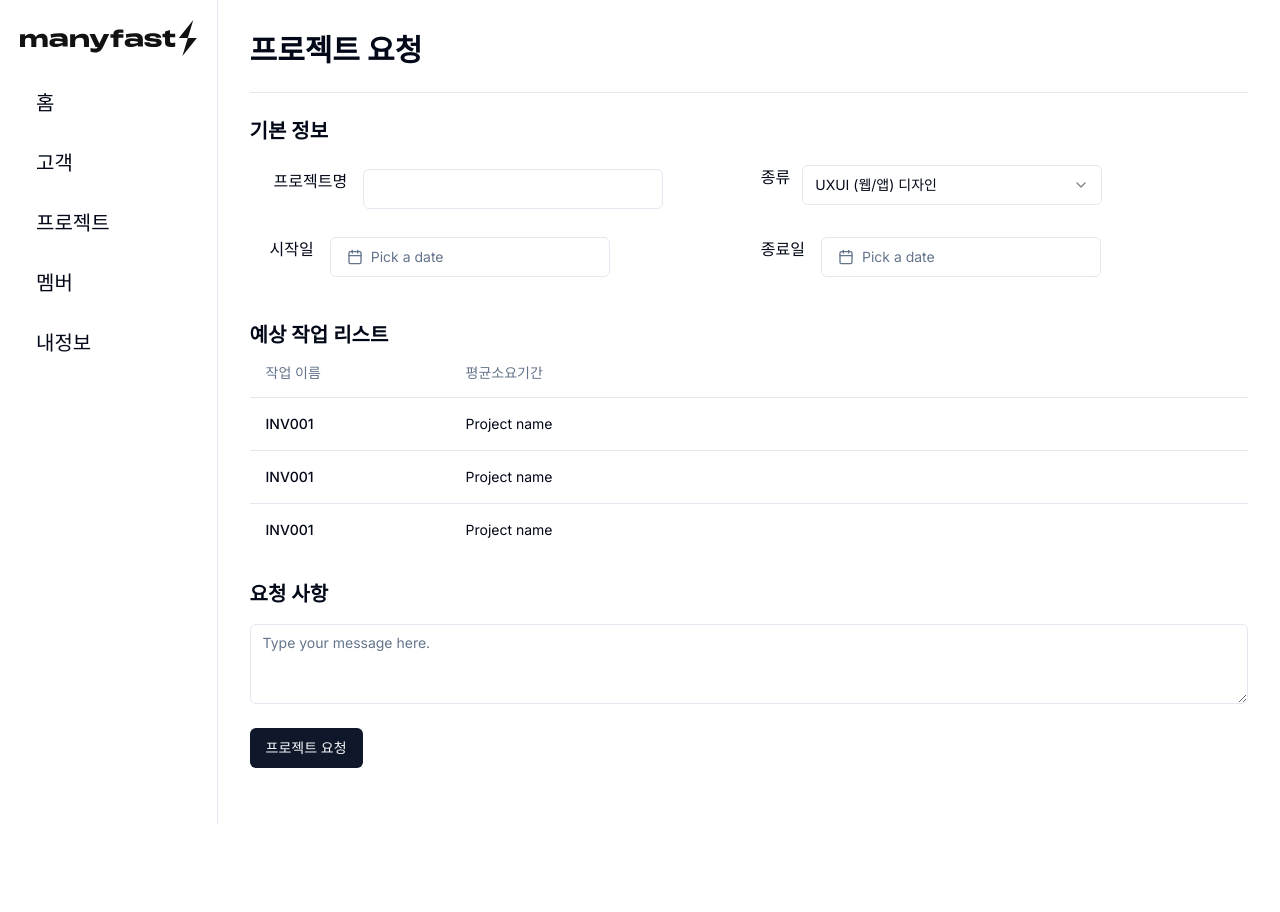
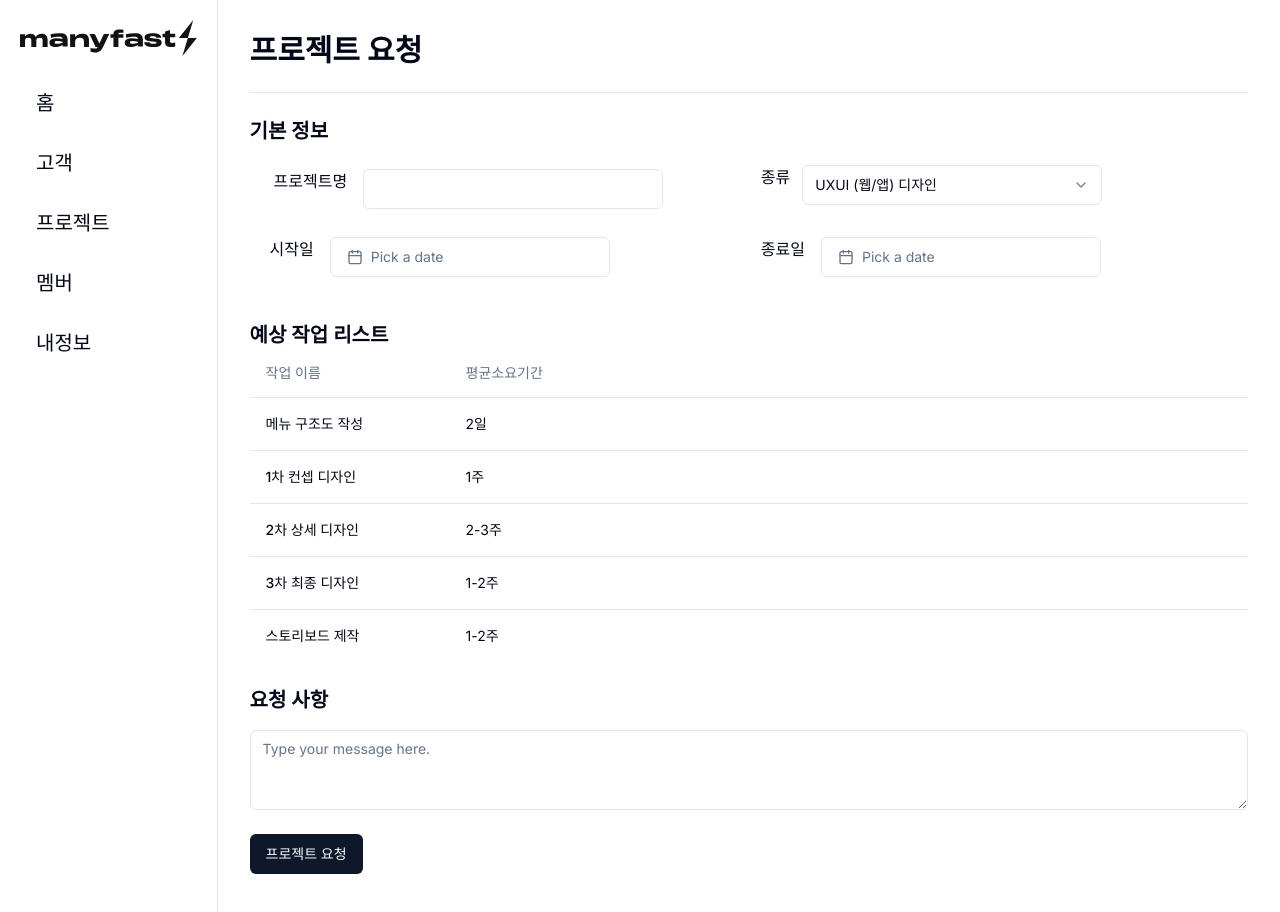
Before and after one commit to leolap-tony/manifast-test, a Next.js app: page /project/request in a window 1280 px wide. Shown: the top 912 px of the page. Before the commit the page ends 824 px from the top, so only its background shows below. Built offline with nearby package versions, Linux system fonts and the light colour scheme.

Commit message:
feat: 프로젝트 생성기능 추가

```diff
--- a/app/project/[pid]/page.tsx
+++ b/app/project/[pid]/page.tsx
@@ -46,7 +46,7 @@ const page = async ({ params }: { params: { pid: string}}) => {
           <div className='text-lg'>30% 요청됨</div>
           <div className='text-lg'>2024.06.08 - 2024.06.18 (예정)</div>
         </div>
-        <Progress value={30}/>
+        <Progress value={30} className='[&>*]:bg-pink-500'/>
       </div>
 
       <Tabs defaultValue="thread" className="">
--- /dev/null
+++ b/app/project/actions.ts
@@ -0,0 +1,38 @@
+'use server'
+
+import { auth } from '@/auth'
+import prisma from '@/db'
+import { revalidatePath } from 'next/cache'
+import { redirect } from 'next/navigation'
+
+export async function createProject(formData: FormData) {
+  const session = await auth()
+  const user = session?.user && await prisma.user.findUnique({
+    where:{
+      id:session.user.sub
+    }
+  })
+  if(!user?.groupId) return
+  let tasks = formData.get('tasks') as any
+  tasks = JSON.parse(tasks)
+  try {
+    const project = await prisma.project.create({
+      data: {
+        name: formData.get('projectName') as string,
+        groupId: user.groupId,
+        // request_startDate:formData.get('startDate') as string,
+        // request_endDate:formData.get('endDate') as string,
+        tasks:{
+          create: tasks.map((task:any)=>{
+            return {name:task.taskName,isMilestone:task.isMilestone}
+          })
+
+        }
+      }
+    })
+    revalidatePath(`/project/${project?.id}`)
+    redirect(`/project/${project?.id}`)
+  } catch (error) {
+    console.error('error in onboarding :',error)
+  }
+}
--- a/app/project/request/page.tsx
+++ b/app/project/request/page.tsx
@@ -33,15 +33,18 @@ import {
 } from "@/components/ui/popover"
 import { Calendar } from "@/components/ui/calendar"
 
+import { TASKS ,Task} from '@/data/tasks'
+import { createProject } from '../actions'
+
 
 
 const Page = () => {
-  const [ type, setType ] =useState<String>();
+  const [ type, setType ] =useState<String>('uiux');
   const [ startDate, setStartDate ] = useState<Date>();
   const [ endDate, setEndDate ] = useState<Date>();
 
   return (
-    <div className='flex flex-col gap-6 w-full p-8'>
+    <form action={createProject} className='flex flex-col gap-6 w-full p-8'>
       <h1 className='text-3xl font-bold'>프로젝트 요청</h1>
       <Separator/>
       <div className='flex flex-col'>
@@ -49,26 +52,26 @@ const Page = () => {
         <div className='grid grid-cols-1 lg:grid-cols-2 gap-4 p-4'>
           <div className='flex p-2 gap-4'>
             <div className=''>프로젝트명</div>
-            <Input className="w-[300px]"/>
+            <Input name='projectName' className="w-[300px]"/>
           </div>
           <div className='flex p-1 gap-3'>
             <div>종류</div>
-            <Select onValueChange={(value)=>setType(value)}>
+            <Select name='type' onValueChange={(value)=>setType(value)}>
               <SelectTrigger className="w-[300px]">
                 <SelectValue placeholder="UXUI (웹/앱) 디자인" />
               </SelectTrigger>
               <SelectContent>
-                <SelectItem value="light">UXUI (웹/앱) 디자인</SelectItem>
-                <SelectItem value="dark">브랜딩 디자인 (BX)</SelectItem>
-                <SelectItem value="system">랜딩페이지 디자인</SelectItem>
-                <SelectItem value="system2">콘텐츠 디자인 (SNS 피드/카드뉴스)</SelectItem>
-                <SelectItem value="system3">인쇄물 디자인 (명함) / 사이니지 디자인 (디지털 배너)</SelectItem>
-                <SelectItem value="system4">인쇄물 디자인 (리플랫/책자)</SelectItem>
-                <SelectItem value="system5">PPT 디자인</SelectItem>
-                <SelectItem value="system6">UX 리서치 </SelectItem>
-                <SelectItem value="system7">2D / 3D 모션 그래픽</SelectItem>
-                <SelectItem value="system8">3D 렌더링</SelectItem>
-                <SelectItem value="system9">직접 정의</SelectItem>
+                <SelectItem value="uiux">UXUI (웹/앱) 디자인</SelectItem>
+                <SelectItem value="branding">브랜딩 디자인 (BX)</SelectItem>
+                <SelectItem value="landingpage">랜딩페이지 디자인</SelectItem>
+                <SelectItem value="contents">콘텐츠 디자인 (SNS 피드/카드뉴스)</SelectItem>
+                <SelectItem value="print">인쇄물 디자인 (명함) / 사이니지 디자인 (디지털 배너)</SelectItem>
+                <SelectItem value="print">인쇄물 디자인 (리플랫/책자)</SelectItem>
+                <SelectItem value="ppt">PPT 디자인</SelectItem>
+                <SelectItem value="ux">UX 리서치 </SelectItem>
+                <SelectItem value="motiongraphic">2D / 3D 모션 그래픽</SelectItem>
+                <SelectItem value="rendering">3D 렌더링</SelectItem>
+                <SelectItem value="etc">직접 정의</SelectItem>
               </SelectContent>
             </Select>
           </div>
@@ -135,30 +138,27 @@ const Page = () => {
                 </TableRow>
             </TableHeader>
             <TableBody>
+              { TASKS[`${type}`]?.map( (task : Task) =>
                   <TableRow>
-                      <TableCell className="font-medium">INV001</TableCell>
-                      <TableCell>Project name</TableCell>
+                    <TableCell className="font-medium">{task.taskName}</TableCell>
+                    <TableCell>{task.time}</TableCell>
                   </TableRow>
-                    <TableRow>
-                      <TableCell className="font-medium">INV001</TableCell>
-                      <TableCell>Project name</TableCell>
-                    </TableRow>
-                    <TableRow>
-                      <TableCell className="font-medium">INV001</TableCell>
-                      <TableCell>Project name</TableCell>
-                    </TableRow>
+                )}
             </TableBody>
         </Table>
       </div>
       <div className='flex flex-col gap-4'>
         <h2 className='text-xl font-semibold'>요청 사항</h2>
-        <Textarea placeholder="Type your message here." id="message-2" />
+        <Textarea name='message' placeholder="Type your message here." id="message-2" />
       </div>
-      <Button asChild className='w-fit'>
-        <Link href="/project/test">프로젝트 요청</Link>
-      </Button>
-      <div>{type}</div>
-    </div>
+      <input type='hidden' name='startDate' value={JSON.stringify(startDate)}/>
+      <input type='hidden' name='endDate' value={JSON.stringify(endDate)}/>
+      <input type='hidden' name='tasks' value={JSON.stringify(TASKS[`${type}`])}/>
+      {TASKS[`${type}`].map((task:Task)=> <input type='hidden' name='tasklist' value={JSON.stringify(task)}/>)}
+      <Button className='w-fit'>프로젝트 요청</Button>
+      <div>{JSON.stringify(startDate)}</div>
+      <div>{JSON.stringify(endDate)}</div>
+    </form>
   )
 }
 
--- /dev/null
+++ b/data/tasks.ts
@@ -0,0 +1,325 @@
+interface Tasks {
+  [key: string]: any;
+  uiux:Task[],
+  branding:Task[],
+  landingpage:Task[],
+  contents:Task[],
+  print:Task[],
+  ppt:Task[],
+  ux:Task[],
+  motiongraphic:Task[],
+  rendering:Task[],
+
+}
+export interface Task {
+  milestone:boolean,
+  order:number,
+  taskName:string,
+  description:string
+  time:string
+}
+
+export const TASKS : Tasks ={
+  uiux:[{
+    milestone:true,
+    order:1,
+    taskName:'메뉴 구조도 작성',
+    description:'',
+    time:'2일',
+    },{
+      milestone:true,
+      order:1,
+      taskName:'1차 컨셉 디자인',
+      description:'',
+      time:'1주',
+    },{
+      milestone:true,
+      order:1,
+      taskName:'2차 상세 디자인',
+      description:'',
+      time:'2-3주',
+    },{
+      milestone:true,
+      order:1,
+      taskName:'3차 최종 디자인',
+      description:'',
+      time:'1-2주',
+    },{
+      milestone:true,
+      order:1,
+      taskName:'스토리보드 제작',
+      description:'',
+      time:'1-2주',
+    },
+  ],
+  branding:[
+    {
+      milestone:true,
+      order:1,
+      taskName:'브랜드 요구사항 인터뷰',
+      description:'',
+      time:'1일',
+    },{
+      milestone:true,
+      order:2,
+      taskName:'디자인 전략',
+      description:'',
+      time:'1주',
+    },{
+      milestone:true,
+      order:3,
+      taskName:'1차 컨셉 시안',
+      description:'',
+      time:'1주',
+    },{
+      milestone:true,
+      order:4,
+      taskName:'2차 최종 시안',
+      description:'',
+      time:'1-2주',
+    },{
+      milestone:true,
+      order:5,
+      taskName:'어플리케이션 제작',
+      description:'',
+      time:'1-2주',
+    },{
+      milestone:true,
+      order:6,
+      taskName:'브랜드 가이드북',
+      description:'',
+      time:'2주',
+    },
+  ],
+  landingpage:[
+    {
+      milestone:true,
+      order:1,
+      taskName:'와이어프레임 확정',
+      description:'',
+      time:'2일',
+    },{
+      milestone:true,
+      order:2,
+      taskName:'1차 컨셉 디자인',
+      description:'',
+      time:'1주',
+    },{
+      milestone:true,
+      order:3,
+      taskName:'2차 최종 디자인',
+      description:'',
+      time:'1-2주',
+    },{
+      milestone:true,
+      order:4,
+      taskName:'퍼블리싱 진행',
+      description:'',
+      time:'1-2주',
+    },{
+      milestone:true,
+      order:5,
+      taskName:'스토리보드 제작',
+      description:'',
+      time:'1주',
+    },{
+      milestone:true,
+      order:6,
+      taskName:'도메인-호스팅 연결',
+      description:'',
+      time:'1일',
+    },
+  ],
+  contents:[
+    {
+      milestone:true,
+      order:1,
+      taskName:'사전 조율',
+      description:'',
+      time:'1일',
+    },{
+      milestone:true,
+      order:2,
+      taskName:'1차 컨셉 디자인',
+      description:'',
+      time:'1일',
+    },{
+      milestone:true,
+      order:3,
+      taskName:'최종 디자인',
+      description:'',
+      time:'2일',
+    },{
+      milestone:true,
+      order:4,
+      taskName:'디자인 수정',
+      description:'',
+      time:'1일',
+    }
+  ],
+  print:[
+    {
+      milestone:true,
+      order:1,
+      taskName:'사전 조율',
+      description:'',
+      time:'1일',
+    },{
+      milestone:true,
+      order:2,
+      taskName:'1차 컨셉 디자인',
+      description:'',
+      time:'1일',
+    },{
+      milestone:true,
+      order:3,
+      taskName:'최종 디자인',
+      description:'',
+      time:'1일',
+    },{
+      milestone:true,
+      order:4,
+      taskName:'디자인 수정',
+      description:'',
+      time:'1일',
+    },
+  ],
+  ppt:[
+    {
+      milestone:true,
+      order:1,
+      taskName:'사전 조율',
+      description:'',
+      time:'1일',
+    },{
+      milestone:true,
+      order:2,
+      taskName:'1차 컨셉 디자인',
+      description:'',
+      time:'2일',
+    },{
+      milestone:true,
+      order:3,
+      taskName:'최종 디자인',
+      description:'',
+      time:'2일',
+    },{
+      milestone:true,
+      order:4,
+      taskName:'디자인 수정',
+      description:'',
+      time:'1일',
+    },{
+      milestone:true,
+      order:5,
+      taskName:'추가 디자인',
+      description:'',
+      time:'2일',
+    }
+  ],
+  ux:[
+    {
+      milestone:true,
+      order:1,
+      taskName:'리서치 요구사항 인터뷰',
+      description:'',
+      time:'1일',
+    },{
+      milestone:true,
+      order:2,
+      taskName:'리서치 개요 설정',
+      description:'',
+      time:'3일',
+    },{
+      milestone:true,
+      order:3,
+      taskName:'리서치 기획 및 참여자 선정',
+      description:'',
+      time:'1-2주',
+    },{
+      milestone:true,
+      order:4,
+      taskName:'테스트 진행',
+      description:'',
+      time:'1주',
+    },{
+      milestone:true,
+      order:5,
+      taskName:'결과 데이터 분석',
+      description:'',
+      time:'1주',
+    },{
+      milestone:true,
+      order:6,
+      taskName:'결과 보고서 제작',
+      description:'',
+      time:'1주',
+    },
+  ],
+  motiongraphic:[
+    {
+      milestone:true,
+      order:1,
+      taskName:'사전 조율',
+      description:'',
+      time:'2일',
+    },{
+      milestone:true,
+      order:2,
+      taskName:'씬 구분 및 스타일 프레임',
+      description:'',
+      time:'3일',
+    },{
+      milestone:true,
+      order:3,
+      taskName:'프리비즈',
+      description:'',
+      time:'1-2주',
+    },{
+      milestone:true,
+      order:4,
+      taskName:'씬 제작',
+      description:'',
+      time:'1-3주',
+    },{
+      milestone:true,
+      order:5,
+      taskName:'프리뷰',
+      description:'',
+      time:'1주',
+    },{
+      milestone:true,
+      order:6,
+      taskName:'렌더링',
+      description:'',
+      time:'1-2주',
+    },
+  ],
+  rendering:[
+    {
+      milestone:true,
+      order:1,
+      taskName:'기획 내용 확인, 레퍼런스',
+      description:'',
+      time:'2일',
+    },{
+      milestone:true,
+      order:2,
+      taskName:'장면 구성 및 디자인 기획',
+      description:'',
+      time:'3일',
+    },{
+      milestone:true,
+      order:3,
+      taskName:'씬 제작 및 디벨롭',
+      description:'',
+      time:'2-4일',
+    },{
+      milestone:true,
+      order:4,
+      taskName:'렌더링 및 공유',
+      description:'',
+      time:'2일',
+    },
+  ]
+}
```
Also changed, not shown: 1 other file (tests, documents, lock files or other folders). Lines whose indentation alone changed are shown as unchanged.
